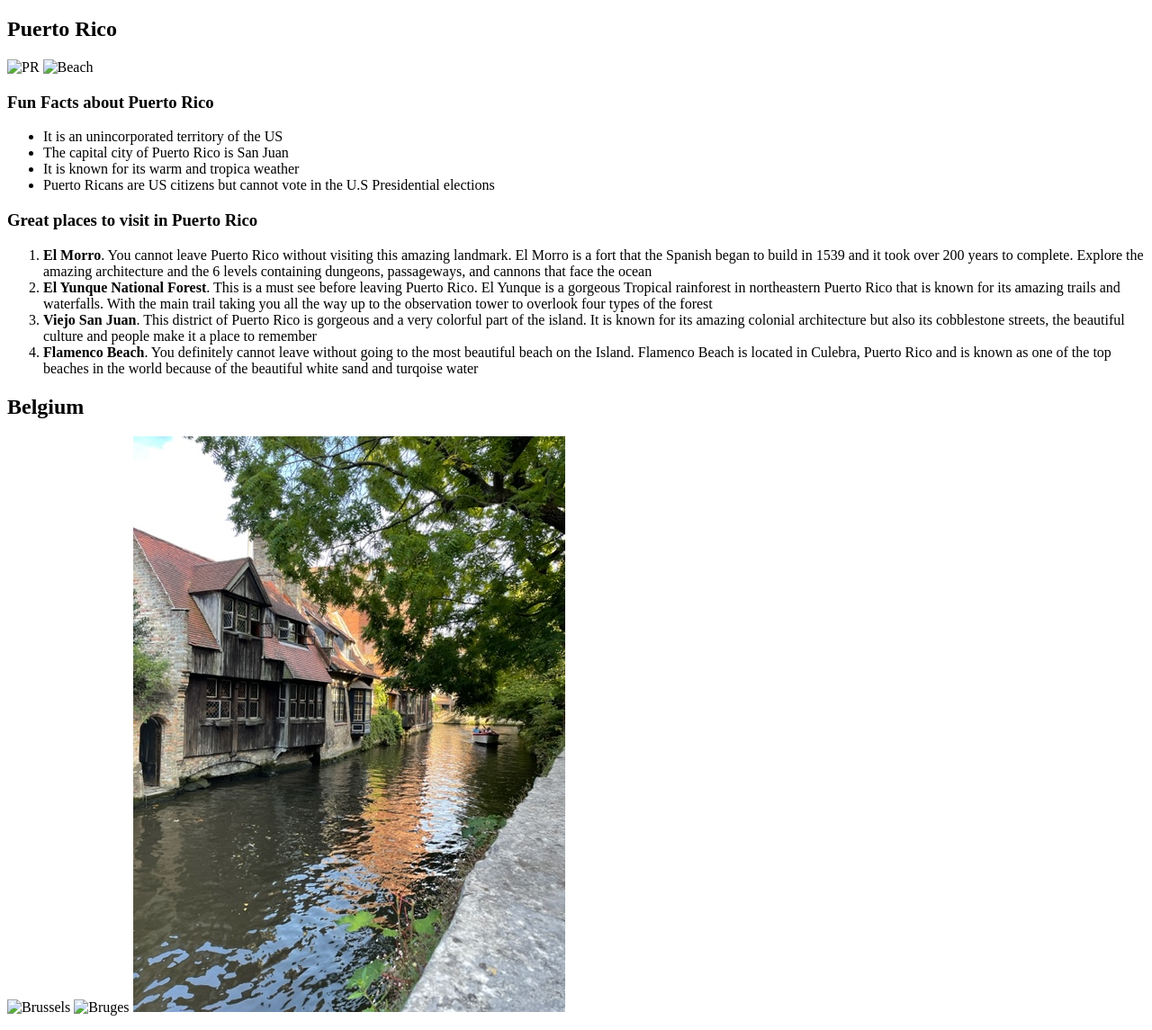
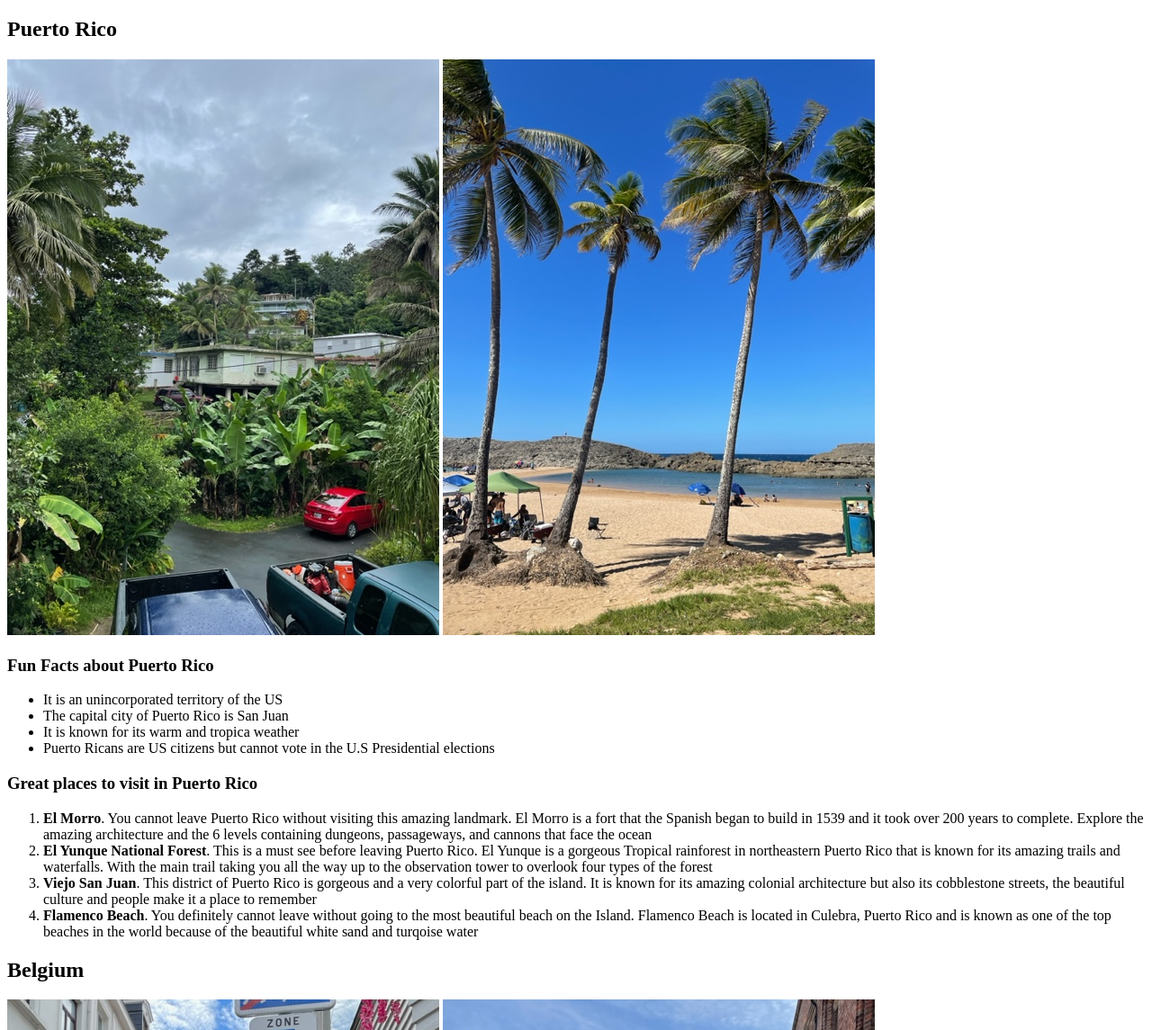
Before and after one commit to scuevas1/project1, a plain HTML site: page index.html in a window 1280 px wide. Shown: the part 131-1276 px from the top of the page at 90% size. Drawn offline with Linux system fonts and the light colour scheme; files whose address does not match are found by name.

Commit message:
testing image again

```diff
--- a/index.html
+++ b/index.html
@@ -19,8 +19,8 @@
 
   <section id="PR">
     <h2>Puerto Rico</h2>
-	<img src="PR.jpg" alt="PR">
-	<img src="beach.jpg" alt="Beach">
+	<img src="image/PR.jpg" alt="PR">
+	<img src="image/beach.jpg" alt="Beach">
 	  <h3>Fun Facts about Puerto Rico</h3>
 	    <ul>
 		  <li>It is an unincorporated territory of the US</li>
@@ -39,8 +39,8 @@
   </section>
   <section id="Belgium">
      <h2>Belgium</h2>
-	   <img src="image folder/Brussels.JPG" alt="Brussels">
-       <img src="Bruges.JPG" alt="Bruges">
+	   <img src="image/Brussels.jpg" alt="Brussels">
+       <img src="image/Bruges.JPG" alt="Bruges">
        <img src="Bruges2.JPG" alt="Bruges2">
 	  <h3>Fun Facts about Belgium</h3>
 		<ul>
```
